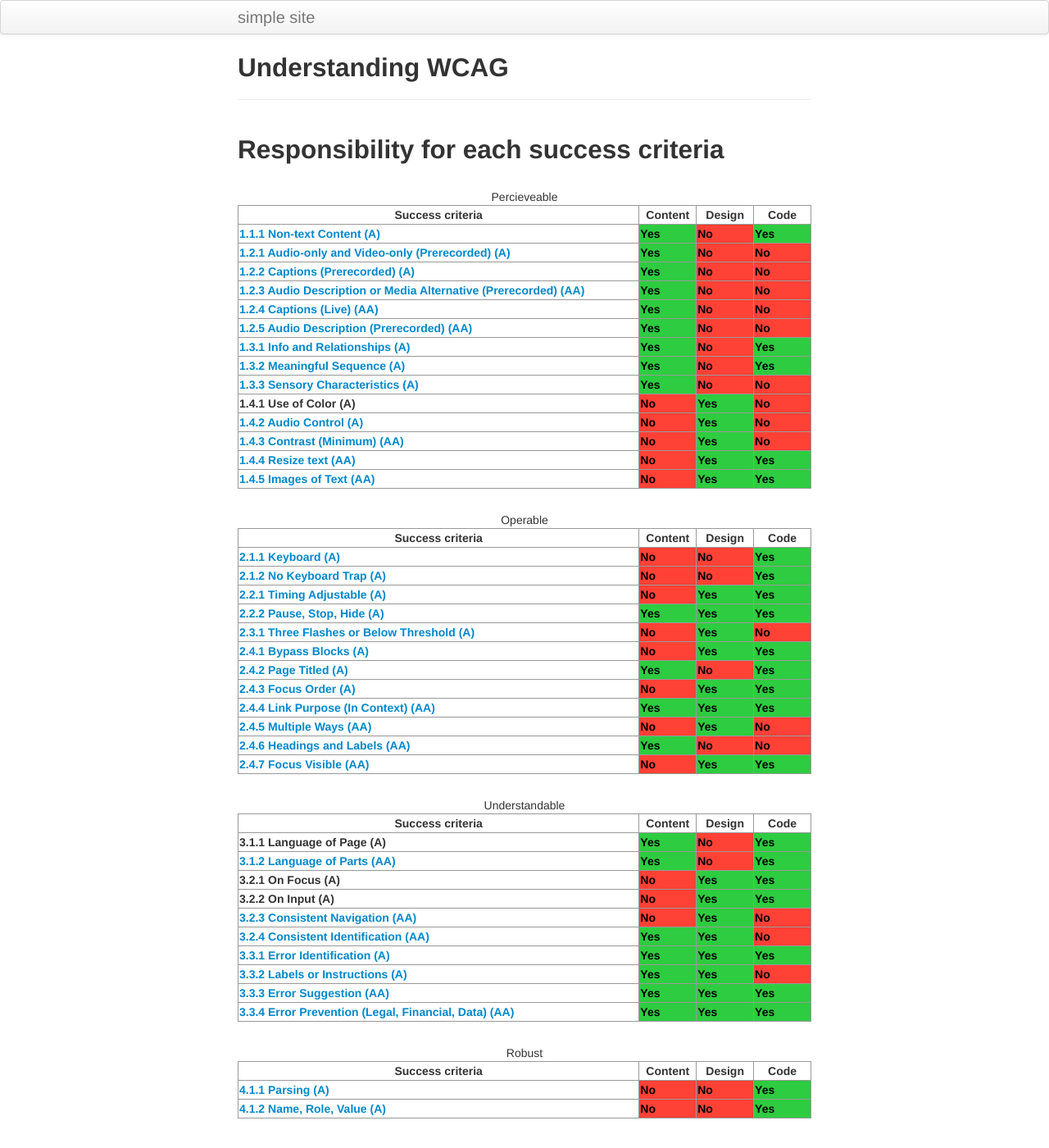
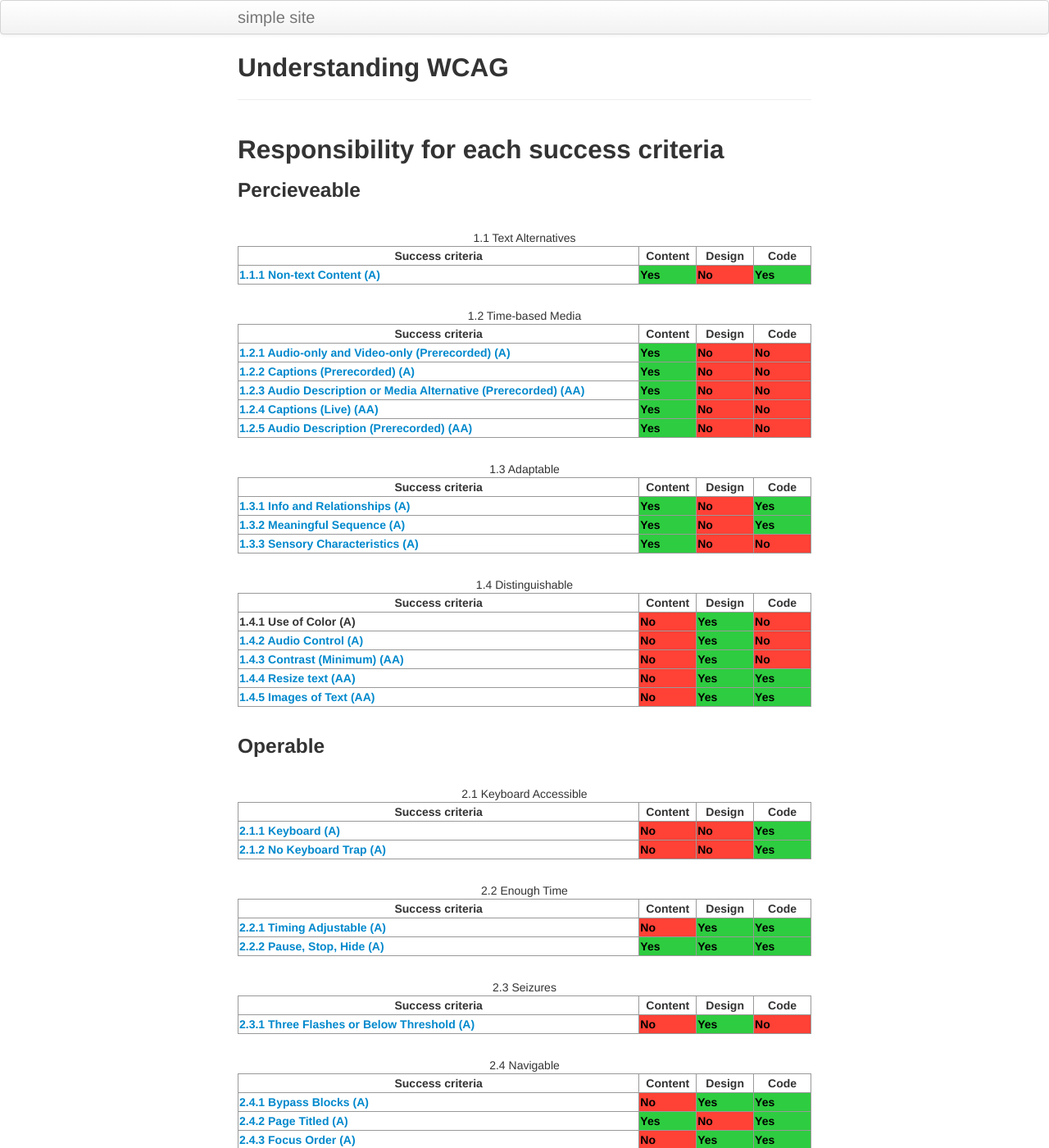
Before and after one commit to aduggin/simple_site, a Jekyll site: the page built from wcag.md, in a window 1280 px wide and 1400 px high. Shown: the whole window at 82% size. Built offline with Jekyll 4.4.1, drawn with Linux system fonts in a browser that asks for light colours; some of the changed text lies outside the part shown.

Commit message:
split tables into guidelines

```diff
--- a/wcag.md
+++ b/wcag.md
@@ -6,8 +6,10 @@ description: WCAG by role
 
 ## Responsibility for each success criteria
 
+### Percieveable
+
 <table>
-    <caption>Percieveable</caption>
+    <caption>1.1 Text Alternatives</caption>
     <thead>
         <tr>
             <th scope="col">Success criteria</th>
@@ -23,6 +25,20 @@ description: WCAG by role
             <td class="no">No</td>
             <td class="yes">Yes</td>
         </tr>
+    </tbody>
+</table>
+
+<table>
+    <caption>1.2 Time-based Media</caption>
+    <thead>
+        <tr>
+            <th scope="col">Success criteria</th>
+            <th scope="col">Content</th>
+            <th scope="col">Design</th>
+            <th scope="col">Code</th>
+        </tr>
+    </thead>
+    <tbody>
         <tr>
             <th scope="row"><a href="#121-audio-only-and-video-only-a">1.2.1 Audio-only and Video-only (Prerecorded) (A)</a></th>
             <td class="yes">Yes</td>
@@ -53,6 +69,20 @@ description: WCAG by role
             <td class="no">No</td>
             <td class="no">No</td>
         </tr>
+    </tbody>
+</table>
+
+<table>
+    <caption>1.3 Adaptable</caption>
+    <thead>
+        <tr>
+            <th scope="col">Success criteria</th>
+            <th scope="col">Content</th>
+            <th scope="col">Design</th>
+            <th scope="col">Code</th>
+        </tr>
+    </thead>
+    <tbody>
         <tr>
             <th scope="row"><a href="#131-info-and-relationships-a">1.3.1 Info and Relationships (A)</a></th>
             <td class="yes">Yes</td>
@@ -71,6 +101,20 @@ description: WCAG by role
             <td class="no">No</td>
             <td class="no">No</td>
         </tr>
+    </tbody>
+</table>
+
+<table>
+    <caption>1.4 Distinguishable</caption>
+    <thead>
+        <tr>
+            <th scope="col">Success criteria</th>
+            <th scope="col">Content</th>
+            <th scope="col">Design</th>
+            <th scope="col">Code</th>
+        </tr>
+    </thead>
+    <tbody>
         <tr>
             <th scope="row">1.4.1 Use of Color (A)</th>
             <td class="no">No</td>
@@ -104,8 +148,11 @@ description: WCAG by role
     </tbody>
 </table>
 
+
+### Operable
+
 <table>
-    <caption>Operable</caption>
+    <caption>2.1 Keyboard Accessible</caption>
     <thead>
         <tr>
             <th scope="col">Success criteria</th>
@@ -127,6 +174,20 @@ description: WCAG by role
             <td class="no">No</td>
             <td class="yes">Yes</td>
         </tr>
+    </tbody>
+</table>
+
+<table>
+    <caption>2.2 Enough Time</caption>
+    <thead>
+        <tr>
+            <th scope="col">Success criteria</th>
+            <th scope="col">Content</th>
+            <th scope="col">Design</th>
+            <th scope="col">Code</th>
+        </tr>
+    </thead>
+    <tbody>
         <tr>
             <th scope="row"><a href="#221-timing-adjustable-a">2.2.1 Timing Adjustable (A)</a></th>
             <td class="no">No</td>
@@ -139,12 +200,40 @@ description: WCAG by role
             <td class="yes">Yes</td>
             <td class="yes">Yes</td>
         </tr>
+    </tbody>
+</table>
+
+<table>
+    <caption>2.3 Seizures</caption>
+    <thead>
+        <tr>
+            <th scope="col">Success criteria</th>
+            <th scope="col">Content</th>
+            <th scope="col">Design</th>
+            <th scope="col">Code</th>
+        </tr>
+    </thead>
+    <tbody>
         <tr>
             <th scope="row"><a href="#231-three-flashes-or-below-a">2.3.1 Three Flashes or Below Threshold (A)</a></th>
             <td class="no">No</td>
             <td class="yes">Yes</td>
             <td class="no">No</td>
         </tr>
+    </tbody>
+</table>
+
+<table>
+    <caption>2.4 Navigable</caption>
+    <thead>
+        <tr>
+            <th scope="col">Success criteria</th>
+            <th scope="col">Content</th>
+            <th scope="col">Design</th>
+            <th scope="col">Code</th>
+        </tr>
+    </thead>
+    <tbody>
         <tr>
             <th scope="row"><a href="#241-bypass-blocks-a">2.4.1 Bypass Blocks (A)</a></th>
             <td class="no">No</td>
@@ -187,11 +276,14 @@ description: WCAG by role
             <td class="yes">Yes</td>
             <td class="yes">Yes</td>
         </tr>
+
     </tbody>
 </table>
 
+### Understandable
+
 <table>
-    <caption>Understandable</caption>
+    <caption>3.1 Readable</caption>
     <thead>
         <tr>
             <th scope="col">Success criteria</th>
@@ -213,6 +305,20 @@ description: WCAG by role
             <td class="no">No</td>
             <td class="yes">Yes</td>
         </tr>
+    </tbody>
+</table>
+
+<table>
+    <caption>3.2 Predictable</caption>
+    <thead>
+        <tr>
+            <th scope="col">Success criteria</th>
+            <th scope="col">Content</th>
+            <th scope="col">Design</th>
+            <th scope="col">Code</th>
+        </tr>
+    </thead>
+    <tbody>
         <tr>
             <th scope="row">3.2.1 On Focus (A)</th>
             <td class="no">No</td>
@@ -237,6 +343,20 @@ description: WCAG by role
             <td class="yes">Yes</td>
             <td class="no">No</td>
         </tr>
+    </tbody>
+</table>
+
+<table>
+    <caption>3.3 Input Assistance</caption>
+    <thead>
+        <tr>
+            <th scope="col">Success criteria</th>
+            <th scope="col">Content</th>
+            <th scope="col">Design</th>
+            <th scope="col">Code</th>
+        </tr>
+    </thead>
+    <tbody>
         <tr>
             <th scope="row"><a href="#331-error-identification-a">3.3.1 Error Identification (A)</a></th>
             <td class="yes">Yes</td>
@@ -264,8 +384,10 @@ description: WCAG by role
     </tbody>
 </table>
 
+### Robust
+
 <table>
-    <caption>Robust</caption>
+    <caption>4.1 Compatible</caption>
     <thead>
         <tr>
             <th scope="col">Success criteria</th>
```
